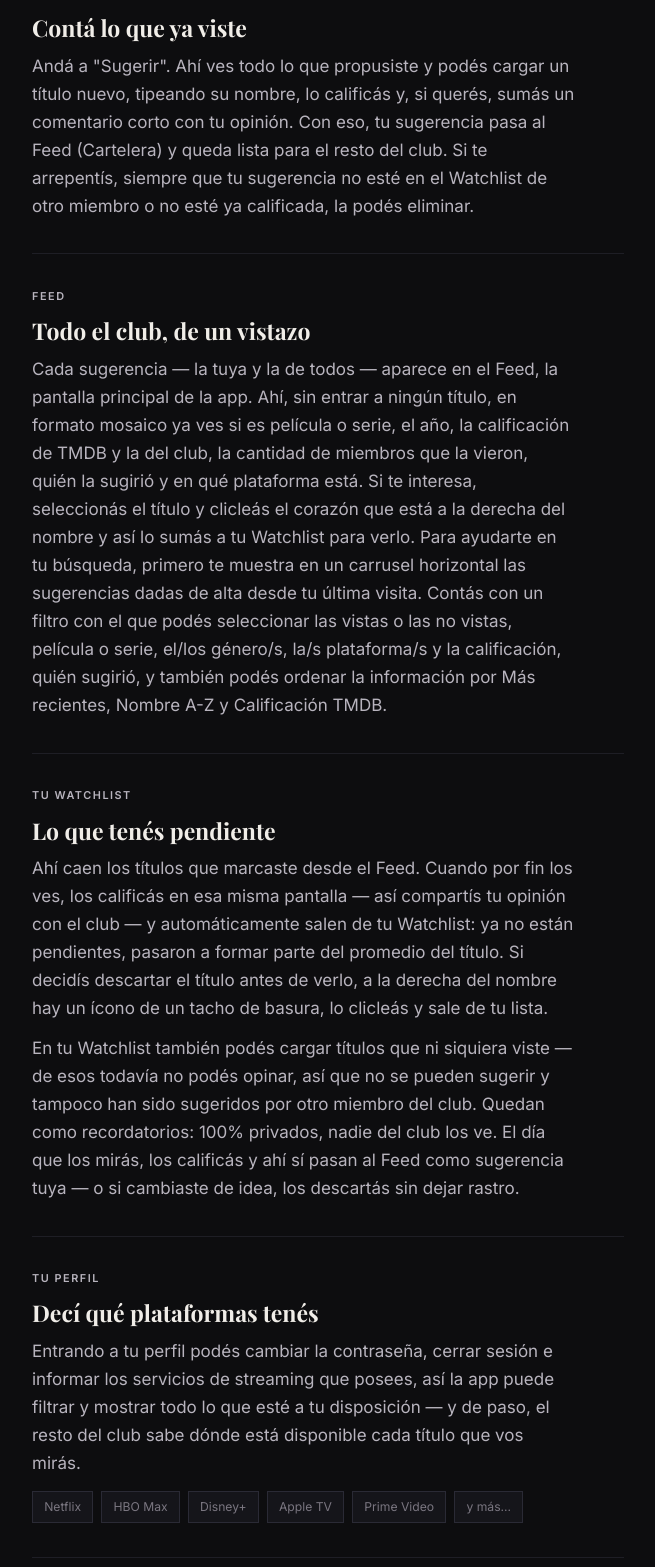
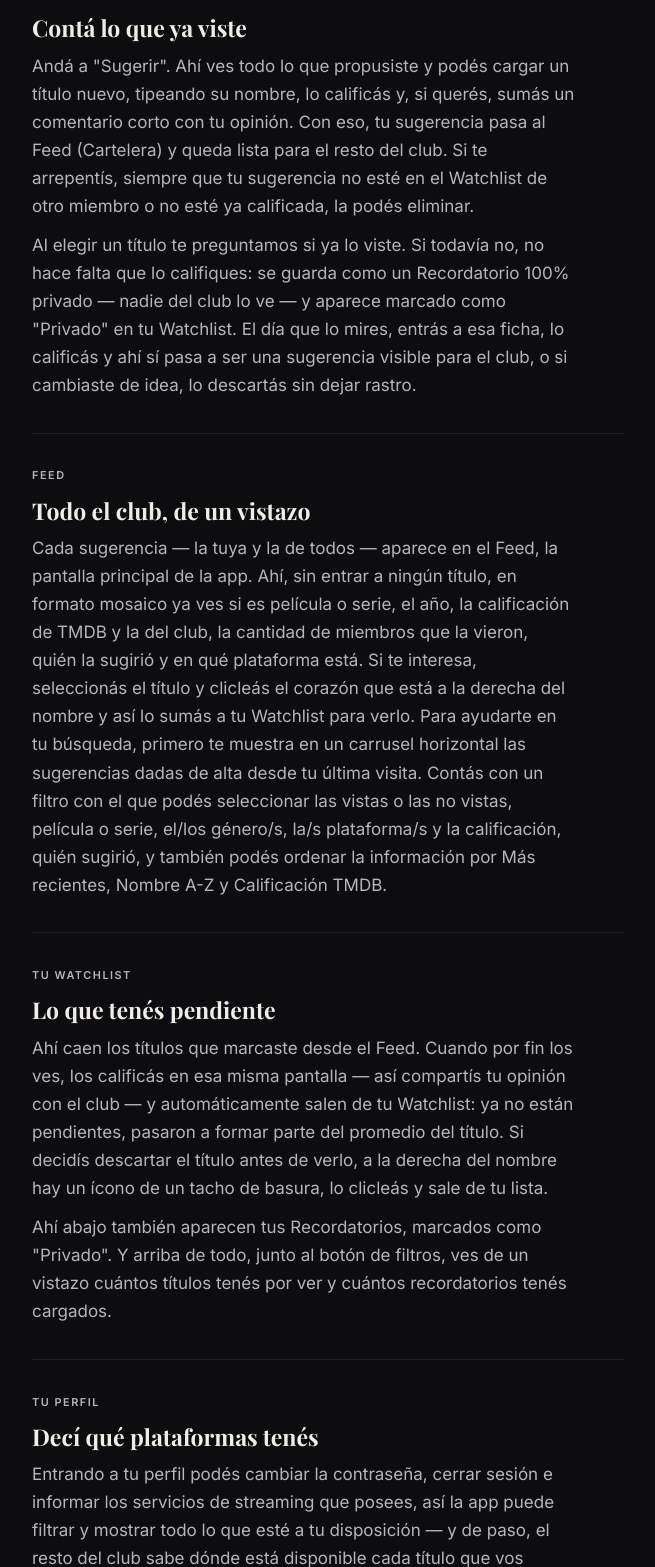
Before and after one commit to rleyrodiaz/movies-app, a FastAPI app: page /guia in a window 1280 px wide. Shown: the part 557-2124 px from the top of the page, without its empty margins (312-967 px from the left). Run offline with FastAPI, Linux system fonts and the light colour scheme; parts of the project's set-up code (start-up, migrations or seed data) failed here and were passed over; some web fonts are replaced.

Commit message:
nueva guia

```diff
--- a/app/templates/guia.html
+++ b/app/templates/guia.html
@@ -185,6 +185,13 @@
       resto del club. Si te arrepentís, siempre que tu sugerencia no esté en el
       Watchlist de otro miembro o no esté ya calificada, la podés eliminar.
     </p>
+    <p>
+      Al elegir un título te preguntamos si ya lo viste. Si todavía no, no hace falta
+      que lo califiques: se guarda como un Recordatorio 100% privado — nadie del club
+      lo ve — y aparece marcado como "Privado" en tu Watchlist. El día que lo mires,
+      entrás a esa ficha, lo calificás y ahí sí pasa a ser una sugerencia visible para
+      el club, o si cambiaste de idea, lo descartás sin dejar rastro.
+    </p>
   </section>
 
   <section class="feature">
@@ -216,11 +223,9 @@
       hay un ícono de un tacho de basura, lo clicleás y sale de tu lista.
     </p>
     <p>
-      En tu Watchlist también podés cargar títulos que ni siquiera viste — de esos
-      todavía no podés opinar, así que no se pueden sugerir y tampoco han sido
-      sugeridos por otro miembro del club. Quedan como recordatorios: 100% privados,
-      nadie del club los ve. El día que los mirás, los calificás y ahí sí pasan al Feed
-      como sugerencia tuya — o si cambiaste de idea, los descartás sin dejar rastro.
+      Ahí abajo también aparecen tus Recordatorios, marcados como "Privado". Y arriba
+      de todo, junto al botón de filtros, ves de un vistazo cuántos títulos tenés por
+      ver y cuántos recordatorios tenés cargados.
     </p>
   </section>
 
```
